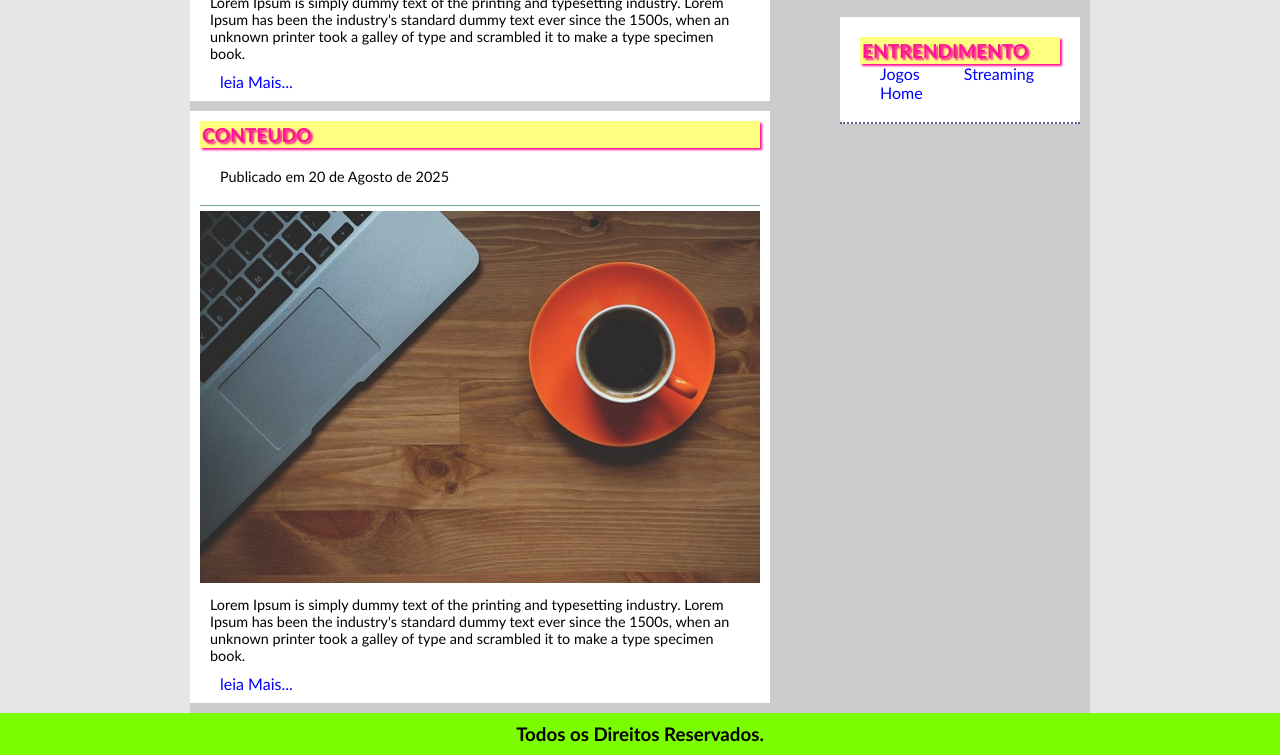
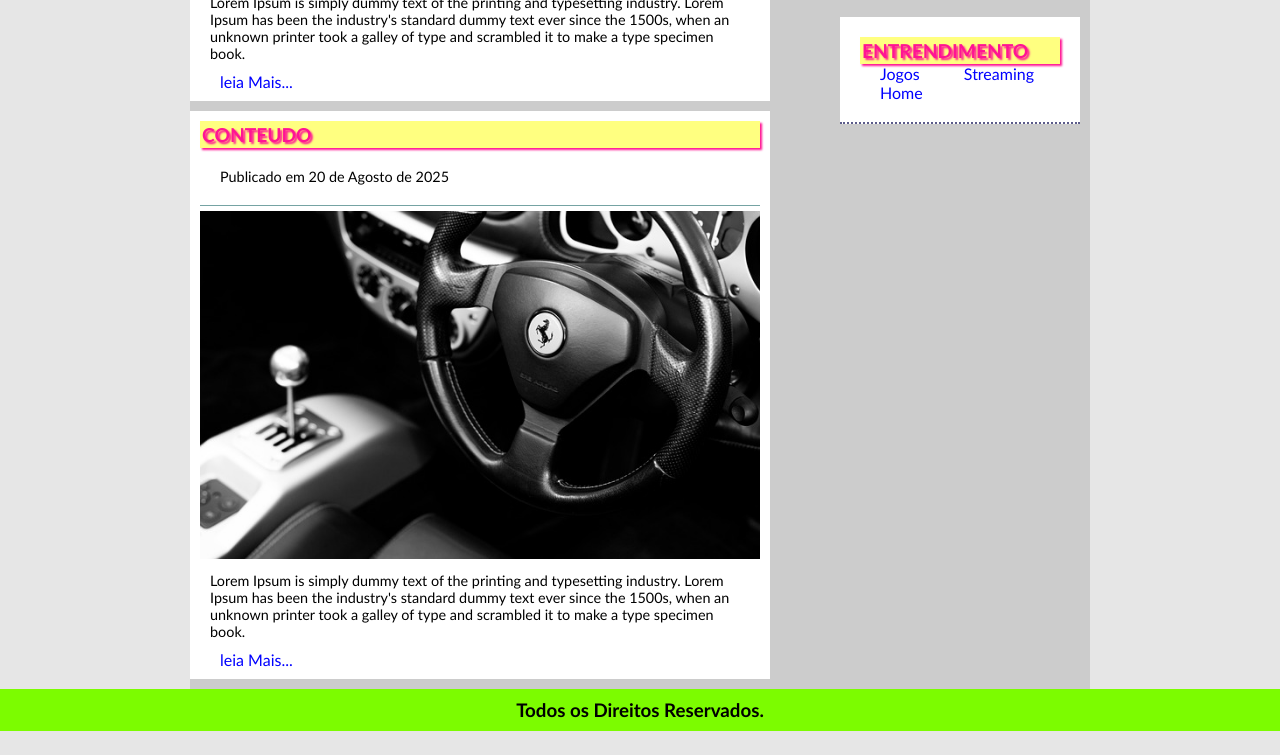
Before and after one commit to elanteixeira/tecblog, a plain HTML site: page index.html in a window 1280 px wide. Shown: the part 732-1487 px from the top of the page. After the commit the page ends 1463 px from the top, so only its background shows below. Drawn offline with Linux system fonts and the light colour scheme.

Commit message:
Ataulizado

```diff
--- a/index.html
+++ b/index.html
@@ -48,7 +48,7 @@
  	 			<div class="conteudo">
  	 				<h2>Conteudo</h2>
  	 				<span class="publica">Publicado em 20 de Agosto de 2025</span>
- 	 				<img src="imagens/imagem1.jpg" width="560px">
+ 	 				<img src="imagens/imagem5.jpg" width="560px">
 
  	 					<p>
 
```
